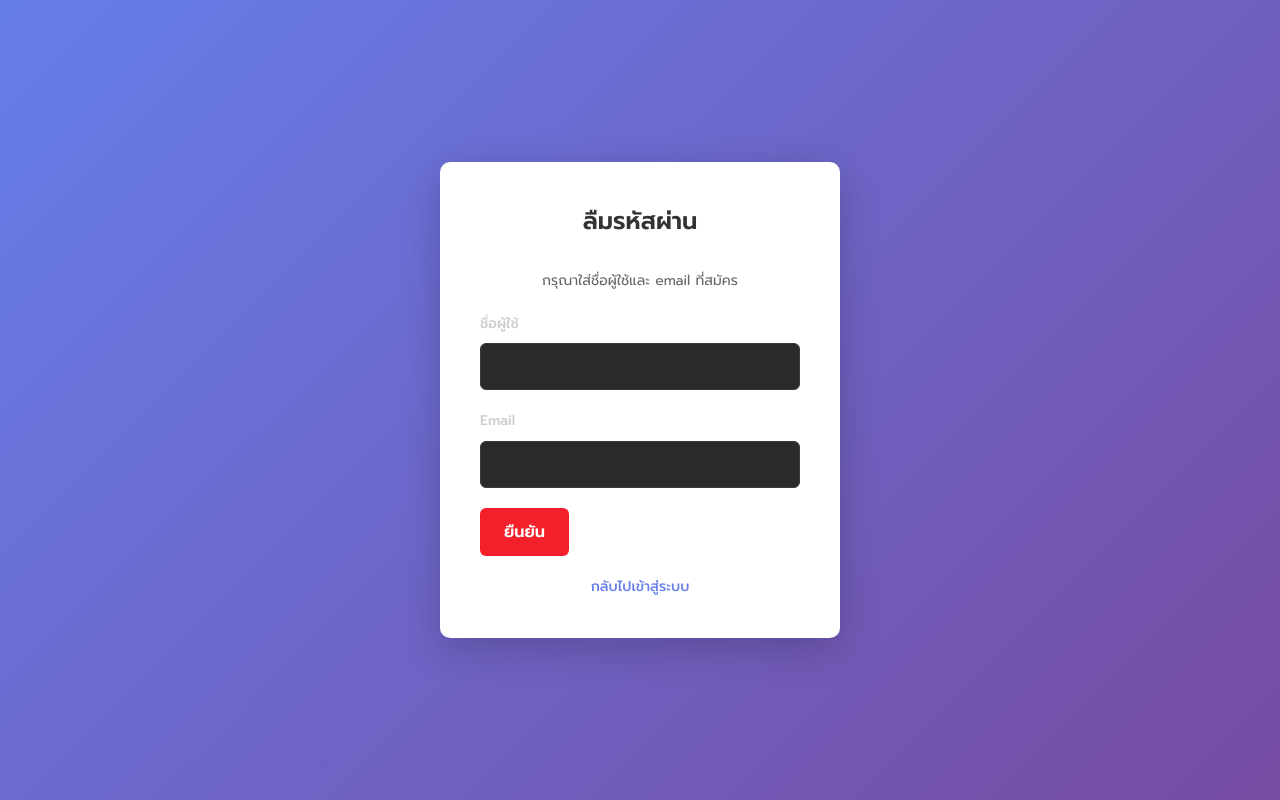
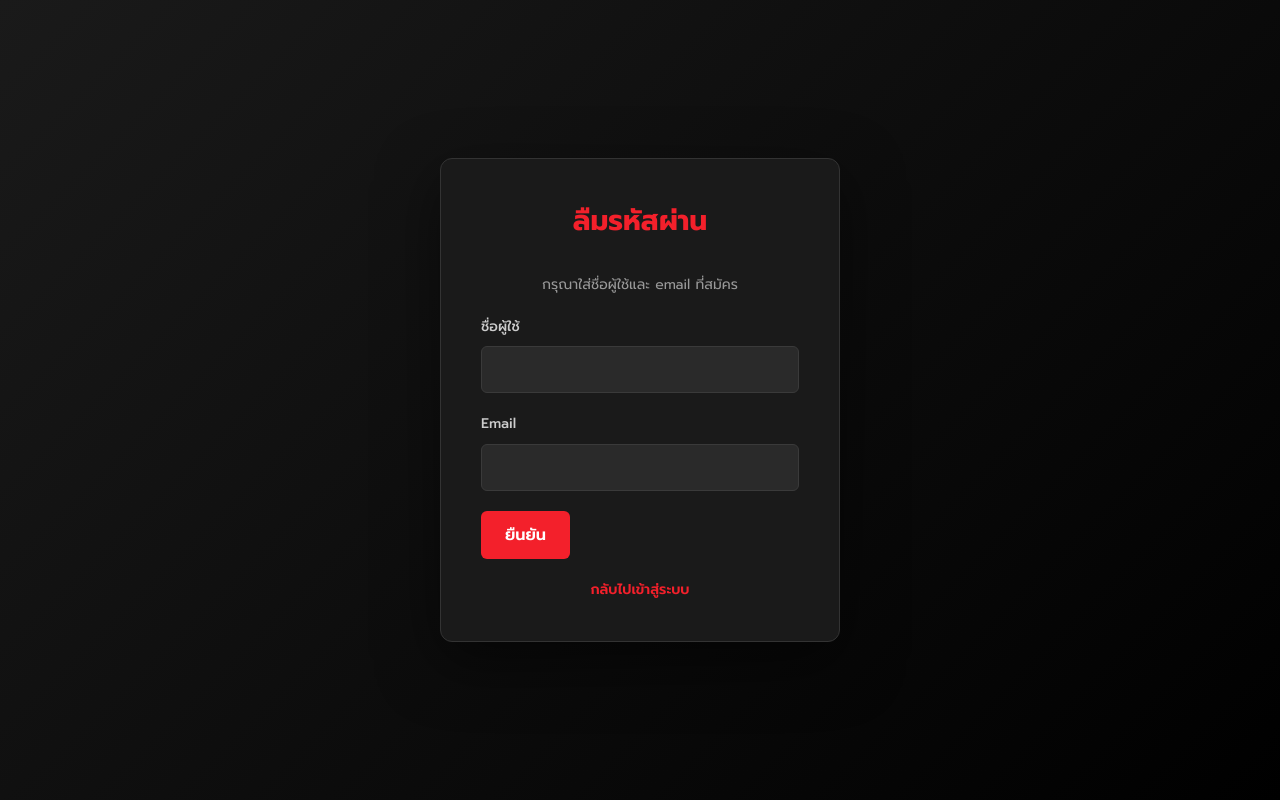
Before and after one commit to bellahlz14/web, a Next.js app: page /forgot-password in a window 1280 px wide. Built offline with nearby package versions, Linux system fonts and the light colour scheme.

Commit message:
forgot password2

```diff
--- a/app/forgot-password/page.module.css
+++ b/app/forgot-password/page.module.css
@@ -4,63 +4,62 @@
   align-items: center;
   justify-content: center;
   padding: 20px;
-  background: linear-gradient(135deg, #667eea 0%, #764ba2 100%);
+  background: linear-gradient(135deg, #1a1a1a 0%, #000 100%);
 }
 
 .card {
-  background: white;
-  border-radius: 10px;
+  background: #1a1a1a;
   padding: 40px;
-  box-shadow: 0 10px 40px rgba(0, 0, 0, 0.2);
+  border-radius: 12px;
   width: 100%;
   max-width: 400px;
+  box-shadow: 0 20px 60px rgba(0, 0, 0, 0.5);
+  border: 1px solid #333;
 }
 
 .title {
   text-align: center;
+  color: #f3202b;
   margin-bottom: 30px;
-  color: #333;
-  font-size: 24px;
-  font-weight: 600;
+  font-size: 28px;
+  font-weight: 700;
 }
 
 .subtitle {
   text-align: center;
   margin-bottom: 20px;
-  color: #666;
+  color: #999;
   font-size: 14px;
 }
 
 .error {
-  background-color: #fee;
-  color: #c33;
+  background: #8b2424;
+  color: #ffcccc;
   padding: 12px;
-  border-radius: 5px;
+  border-radius: 6px;
   margin-bottom: 20px;
   font-size: 14px;
+  border: 1px solid #b33333;
 }
 
 .success {
-  background-color: #efe;
-  color: #3c3;
+  background: #248b24;
+  color: #ccffcc;
   padding: 12px;
-  border-radius: 5px;
+  border-radius: 6px;
   margin-bottom: 20px;
   font-size: 14px;
+  border: 1px solid #33b333;
 }
 
 .footer {
   text-align: center;
   margin-top: 20px;
   font-size: 14px;
+  color: #999;
 }
 
 .footer a {
-  color: #667eea;
-  text-decoration: none;
-  font-weight: 500;
+  color: #f3202b;
+  font-weight: 600;
 }
-
-.footer a:hover {
-  text-decoration: underline;
-}
```
